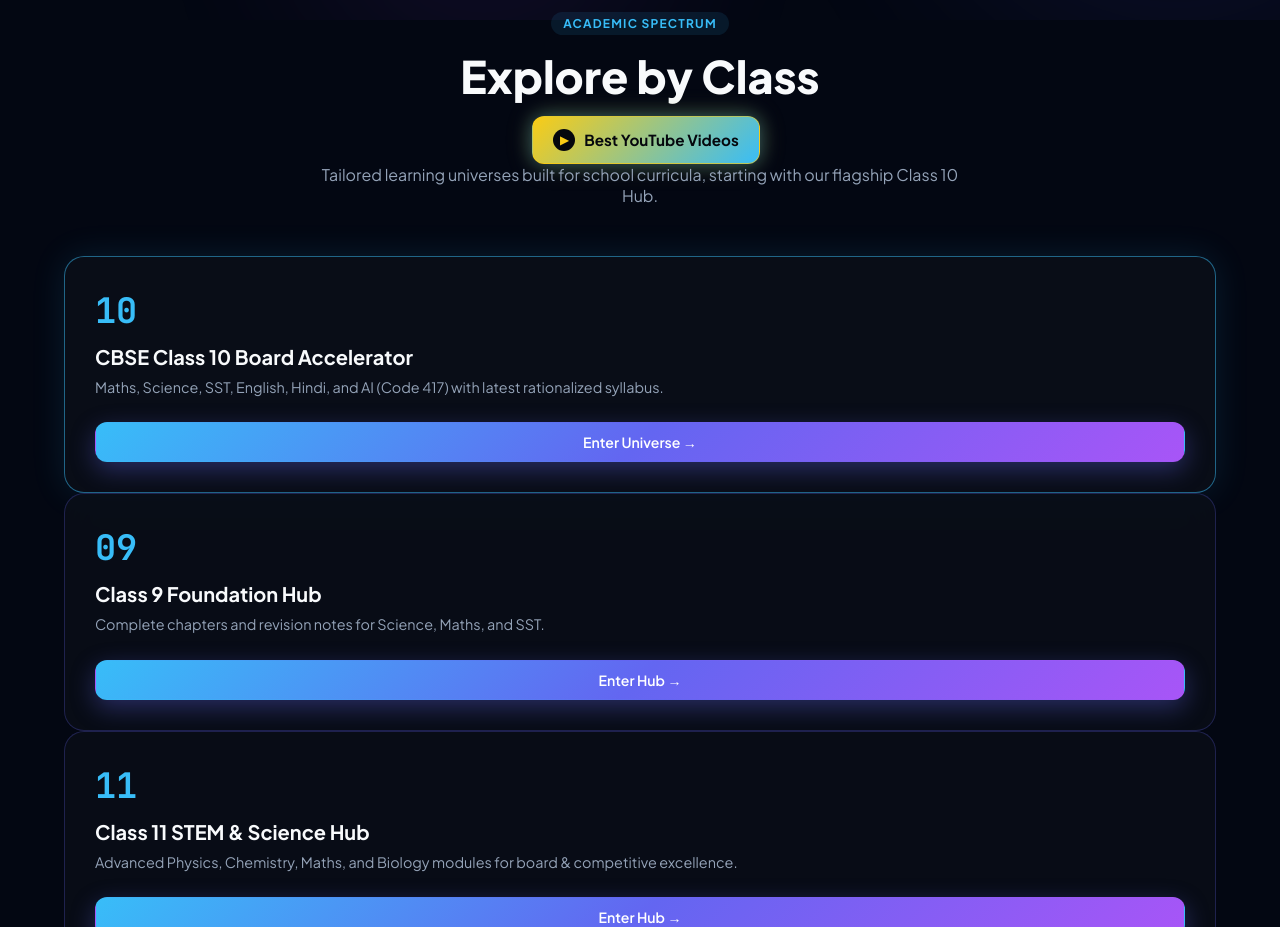
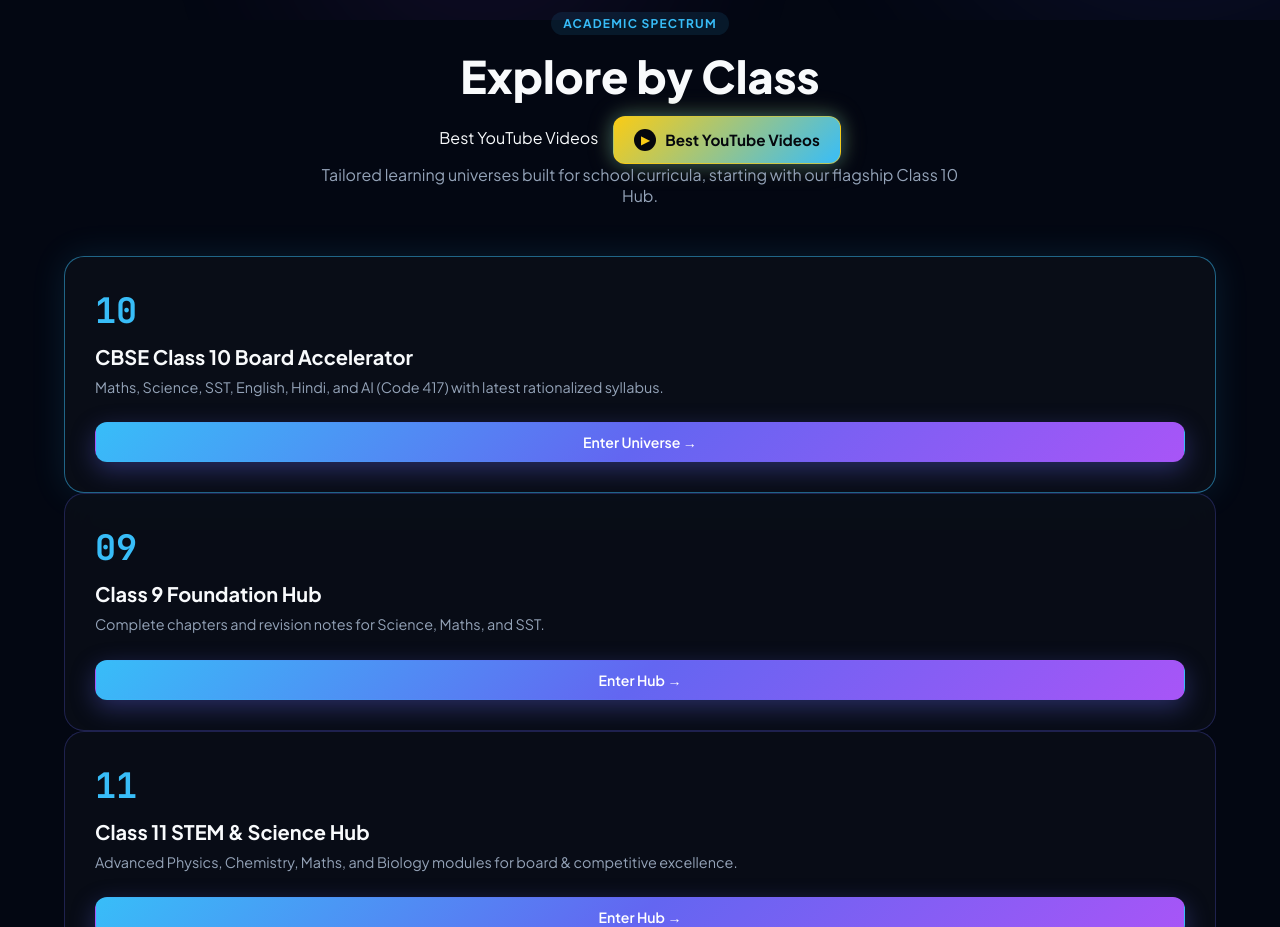
Before and after one commit to himanshumallick/studyverse, a plain HTML site: page index.html in a window 1280 px wide. Shown: the part 780-1707 px from the top of the page. Drawn offline with Linux system fonts and the light colour scheme.

Commit message:
Update index.html

```diff
--- a/index.html
+++ b/index.html
@@ -422,6 +422,7 @@
         <div class="section-header">
           <span class="section-tag">Academic Spectrum</span>
           <h2 class="section-title">Explore by Class</h2>
+          <a href="watch.html" ...>Best YouTube Videos</a>
           <!-- Existing "Explore Classes" button ke ঠিক baad yeh code add karo -->
 <a href="watch.html" class="sv-best-yt-btn">
   <span class="sv-yt-icon" aria-hidden="true">▶</span>
```
